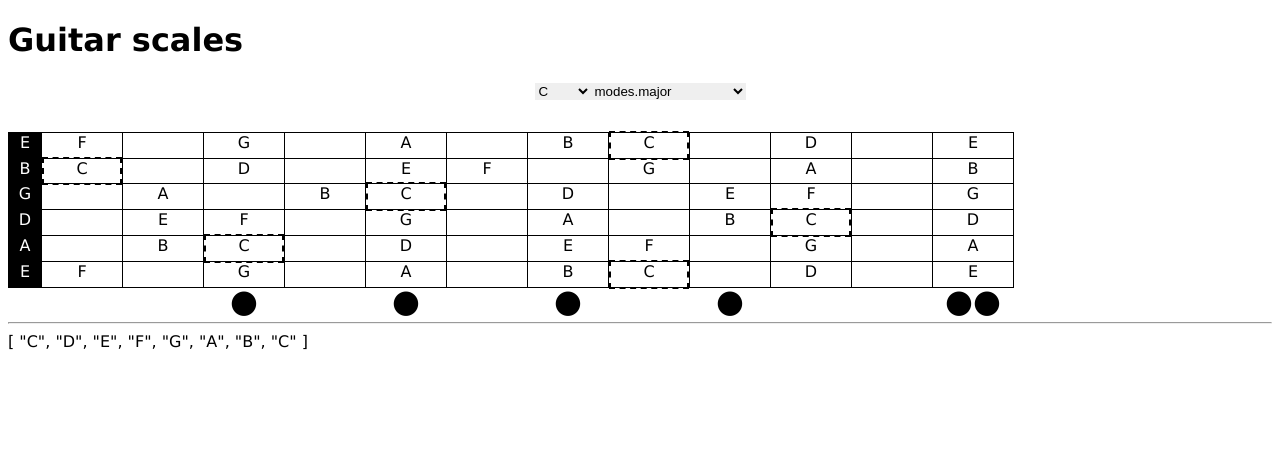
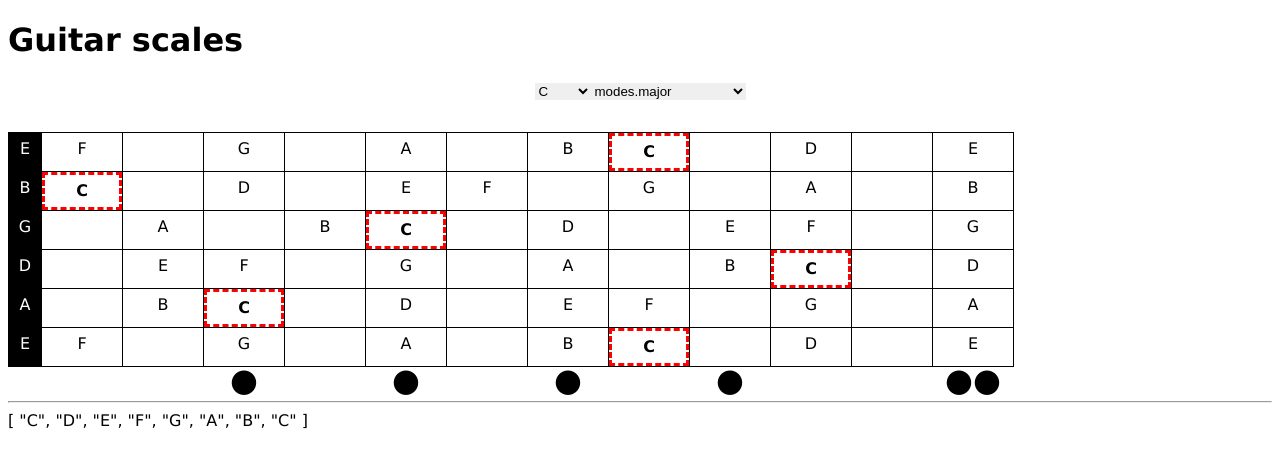
Before and after one commit to ric03/guitar-scales, a Vue app: page / in a window 1280 px wide. Shown: the top 468 px of the page. Built offline with nearby package versions, Linux system fonts and the light colour scheme.

Commit message:
* deploy * changed highlighting

```diff
--- a/src/App.vue
+++ b/src/App.vue
@@ -20,7 +20,7 @@
           </div>
         </td>
         <td class="fret">
-          <div class="note" v-show="isSelected(string[0])">
+          <div :class="[{ base: string[0] === current.base }, 'note']" v-show="isSelected(string[0])">
             {{ string[0] }}
           </div>
         </td>
@@ -131,7 +131,7 @@ body {
       padding: 0;
       border: 1px solid black;
       width: 5rem;
-      height: 1.5rem;
+      height: 2rem;
       position: relative;
       text-align: center;
 
@@ -143,12 +143,14 @@ body {
       }
 
       .note {
+        box-sizing: border-box;
         height: 100%;
-        line-height: 1.3rem;
+        line-height: 2rem;
       }
 
       .note.base {
-        border: 2px dashed black;
+        border: .2rem dashed red;
+        font-weight: bold;
       }
 
     }
```
Also changed, not shown: 2 other files (tests, documents, lock files or other folders).
